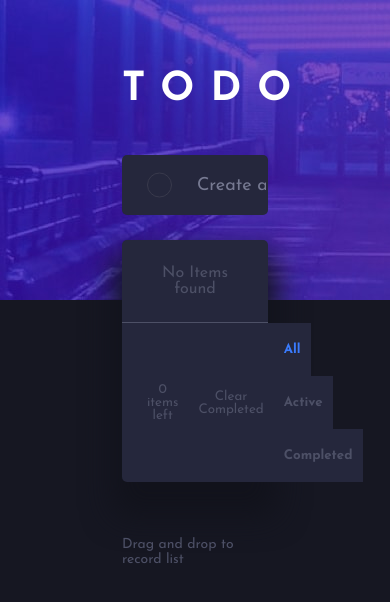
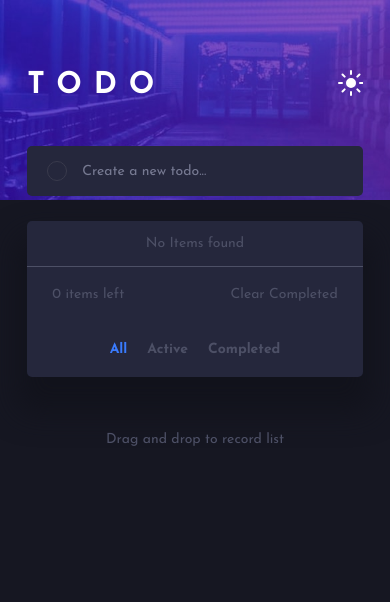
Before and after one commit to aya-94/todo-react-frontendmentor, a React (Create React App) app: page / in a window 390 px wide. Shown: the top 602 px of the page. Built offline with nearby package versions, Linux system fonts and the light colour scheme.

Commit message:
mobile styles

```diff
--- a/src/App.module.css
+++ b/src/App.module.css
@@ -4,11 +4,10 @@
 
 body {
   margin: 0;
+  padding: 0;
   font-family: 'Josefin Sans', sans-serif;
   background-color: hsl(235, 21%, 11%);
   overflow-x: hidden;
-  margin: 0; /* Reset default margin */
-  padding: 0; /* Reset default padding */
 }
 
 .App {
--- a/src/components/Buttons/Buttons.module.css
+++ /dev/null
@@ -1,44 +0,0 @@
-
-.panelContainer {
-    display: flex;
-    justify-content: space-between;
-    padding: 0 15px;
-}
-
-button {
-    border: none;
-    font-family: 'Josefin Sans', sans-serif;
-    padding: 20px 10px;
-    background: #fff;
-    color: hsl(236, 9%, 61%);
-}
-
-.darkButton button {
-    background: hsl(235, 24%, 19%);
-    color: hsl(233, 14%, 35%);
-}
-
-.sortButtons button {
-    font-weight: bold;
-    cursor: pointer;
-}
-
-.sortButtons button:hover,
-.clearComplete:hover {
-    color: hsl(235, 19%, 35%);
-}
-
-.darkButton .sortButtons button:hover,
-.darkButton .clearComplete:hover {
-    color: hsl(236, 33%, 92%);
-}
-
-.clearComplete {
-    cursor: pointer;
-}
-
-
-.activeFilter,
-.darkButton .activeFilter {
-    color: hsl(220, 98%, 61%);
-}
--- a/src/components/Input/Input.module.css
+++ b/src/components/Input/Input.module.css
@@ -55,3 +55,28 @@ input:not(:focus) {
     background-color: hsl(235, 24%, 19%);
     border: 1px solid hsl(237, 14%, 26%);
 }
+
+@media only screen and (max-width: 650px) {
+    input {
+        height: 50px;
+        padding-left: 55px;
+    }
+
+    input::placeholder {
+        font-size: 14px;
+    }
+
+    input:focus {
+        font-size: 14px;
+    }
+
+    input:not(:focus) {
+        font-size: 14px;
+    }
+
+    .circleElement {
+        left: 20px;
+        width: 20px;
+        height: 20px;
+    }
+}
--- a/src/components/Main/Main.js
+++ b/src/components/Main/Main.js
@@ -1,7 +1,7 @@
 import React, { useState, useContext } from 'react';
 import Input from '../Input/Input';
 import TodoList from '../TodoList/TodoList';
-import Buttons from '../Buttons/Buttons';
+import Panel from '../Panel/Panel';
 import styles from './Main.module.css';
 import AuthContext from '../../store/auth-context';
 
@@ -66,7 +66,7 @@ const Main = ({ onModeChange }) => {
                     onRemove={handleRemoveTodo}
                     onCheck={handleCheck}
                     />
-                <Buttons
+                <Panel
                     onFilter={(val) => setFilterMode(val)}
                     filterMode={filterMode}
                     active={active.length}
--- a/src/components/Main/Main.module.css
+++ b/src/components/Main/Main.module.css
@@ -66,3 +66,61 @@ h1 {
 .darkMain .footer {
     color: hsl(233, 14%, 35%);
 }
+
+@media only screen and (max-width: 1140px) {
+    .main {
+        padding: 0 28%;
+    }
+}
+
+@media only screen and (max-width: 940px) {
+    .main {
+        padding: 0 25%;
+    }
+}
+
+@media only screen and (max-width: 800px) {
+    .main {
+        padding: 0 20%;
+    }
+}
+
+@media only screen and (max-width: 650px) {
+    .main {
+        padding: 0 15%;
+        height: 200px;
+    }
+
+    h1 {
+        color: #fff;
+        margin: 70px 0 45px 0;
+        letter-spacing: .4em;
+        font-size: 30px;
+    }
+}
+
+@media only screen and (max-width: 500px) {
+    .main {
+        padding: 0 10%;
+    }
+}
+
+@media only screen and (max-width: 400px) {
+    .main {
+        padding: 0 7%;
+    }
+}
+
+@media only screen and (max-width: 375px) {
+    .main {
+        background: url('../../../images/bg-mobile-light.jpg');
+        background-repeat: no-repeat;
+        background-size: cover;
+    }
+
+    .darkMain {
+        background: url('../../../images/bg-mobile-dark.jpg');
+        background-repeat: no-repeat;
+        background-size: cover;
+    }
+  }
--- a/src/components/Buttons/Buttons.js
+++ b/src/components/Panel/Panel.js
@@ -1,19 +1,19 @@
-import styles from './Buttons.module.css';
+import styles from './Panel.module.css';
 import React, { useContext } from 'react';
 import AuthContext from '../../store/auth-context';
 import { FILTER_MODE } from "../Main/Main";
 
-const Buttons = ({onFilter, filterMode, RemoveCompleted, active}) => {
+const Panel = ({onFilter, filterMode, RemoveCompleted, active}) => {
 
     const ctx = useContext(AuthContext);
-    const panelClass = `${styles.panelContainer} ${!ctx.isLightMode ? styles.darkButton : styles.lightButton}`
+    const panelClass = `${styles.panelContainer} ${!ctx.isLightMode ? styles.darkPanel : styles.lightPanel}`
     const buttonAll = `${styles.all} ${filterMode === 'all' ? styles.activeFilter : ''}`;
     const buttonActive = `${styles.active} ${filterMode === 'active' ? styles.activeFilter : ''}`;
     const buttonCompleted = `${styles.completed} ${filterMode === 'completed' ? styles.activeFilter : ''}`;
 
     return (
         <div className={panelClass}>
-            <button className={styles.itemsNum}>{active} items left</button>
+            <span className={styles.itemsNum}>{active} items left</span>
             <button
                 className={styles.clearComplete}
                 onClick={() => RemoveCompleted()}
@@ -44,4 +44,4 @@ const Buttons = ({onFilter, filterMode, RemoveCompleted, active}) => {
     )
 }
 
-export default Buttons;
+export default Panel;
--- /dev/null
+++ b/src/components/Panel/Panel.module.css
@@ -0,0 +1,84 @@
+.panelContainer {
+    display: flex;
+    justify-content: space-between;
+    padding: 0 15px;
+    font-size: 14px;
+}
+
+button {
+    border: none;
+    font-family: 'Josefin Sans', sans-serif;
+    padding: 20px 10px;
+    background: #fff;
+    color: hsl(236, 9%, 61%);
+    font-size: 14px;
+}
+
+.darkPanel button,
+.darkPanel .itemsNum {
+    background: hsl(235, 24%, 19%);
+    color: hsl(233, 14%, 35%);
+}
+
+.itemsNum {
+    order: 1;
+    padding: 20px 10px;
+    background: #fff;
+    color: hsl(236, 9%, 61%);
+}
+
+.sortButtons {
+    order: 2;
+}
+
+.clearComplete {
+    order: 3;
+}
+
+.sortButtons button {
+    font-weight: bold;
+    cursor: pointer;
+}
+
+.sortButtons button:hover,
+.clearComplete:hover {
+    color: hsl(235, 19%, 35%);
+}
+
+.darkPanel .sortButtons button:hover,
+.darkPanel .clearComplete:hover {
+    color: hsl(236, 33%, 92%);
+}
+
+.clearComplete {
+    cursor: pointer;
+}
+
+.activeFilter,
+.darkPanel .activeFilter {
+    color: hsl(220, 98%, 61%);
+}
+
+@media only screen and (max-width: 1140px) {
+    .panelContainer {
+        display: grid;
+        grid-template-columns: 1fr 1fr;
+        grid-template-rows: 1fr 1fr;
+    }
+
+    .itemsNum {
+        order: 1;
+        justify-self: start;
+    }
+
+    .sortButtons {
+        order: 3;
+        justify-self: center;
+        grid-column: span 2;
+    }
+
+    .clearComplete {
+        order: 2;
+        justify-self: end;
+    }
+}
--- a/src/components/TodoList/TodoList.module.css
+++ b/src/components/TodoList/TodoList.module.css
@@ -99,7 +99,6 @@ li {
     z-index: 99;
 }
 
-
 .cross {
     width: 18px;
     position: absolute;
@@ -142,3 +141,56 @@ li:hover .cross {
 .darkTodo .emptyList {
     border-bottom: 1px solid hsl(233, 14%, 35%);
 }
+
+@media only screen and (max-width: 650px) {
+    li {
+        border-bottom: 1px solid hsl(236, 33%, 92%);
+        padding: 17px;
+        position: relative;
+    }
+
+    .titleValue {
+        margin-left: 40px;
+        font-size: 14px;
+    }
+
+    .titleCheck {
+        margin-left: 40px;
+        font-size: 14px;
+    }
+
+    .outerCircle {
+        left: 20px;
+        top: 50%;
+        width: 20px;
+        height: 20px;
+    }
+
+    .outerCheck {
+        left: 20px;
+        width: 20px;
+        height: 20px;
+    }
+
+    .innerCircle {
+        left: 0.5px;
+        width: 18px;
+        height: 18px;
+    }
+
+    .innerCheck {
+        left: 4.5px;
+        width: 11px;
+        height: 11px;
+    }
+
+    .cross {
+        right: 8px;
+        top: 25px;
+    }
+
+    .emptyList {
+        padding: 15px;
+        font-size: 14px;
+    }
+}
```
